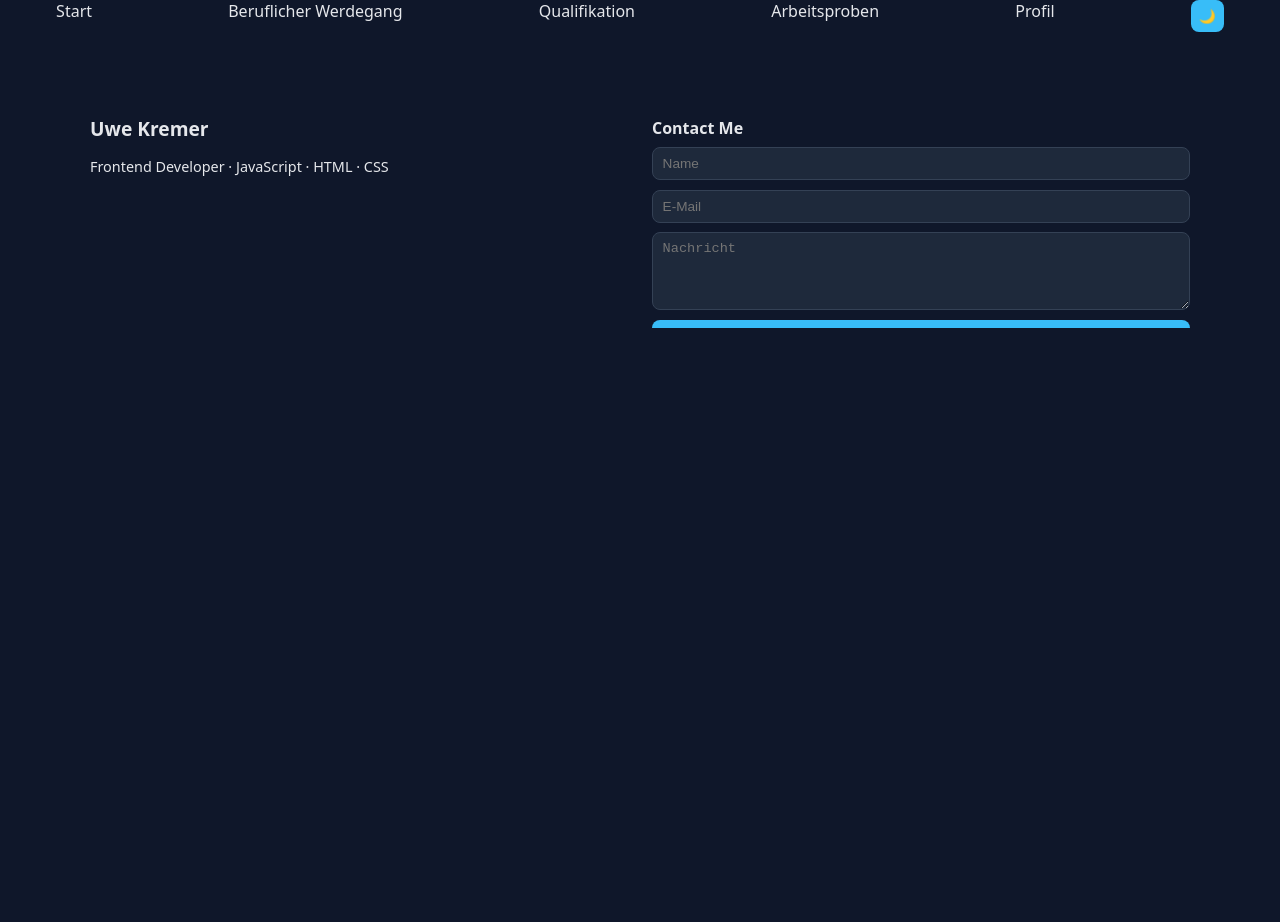
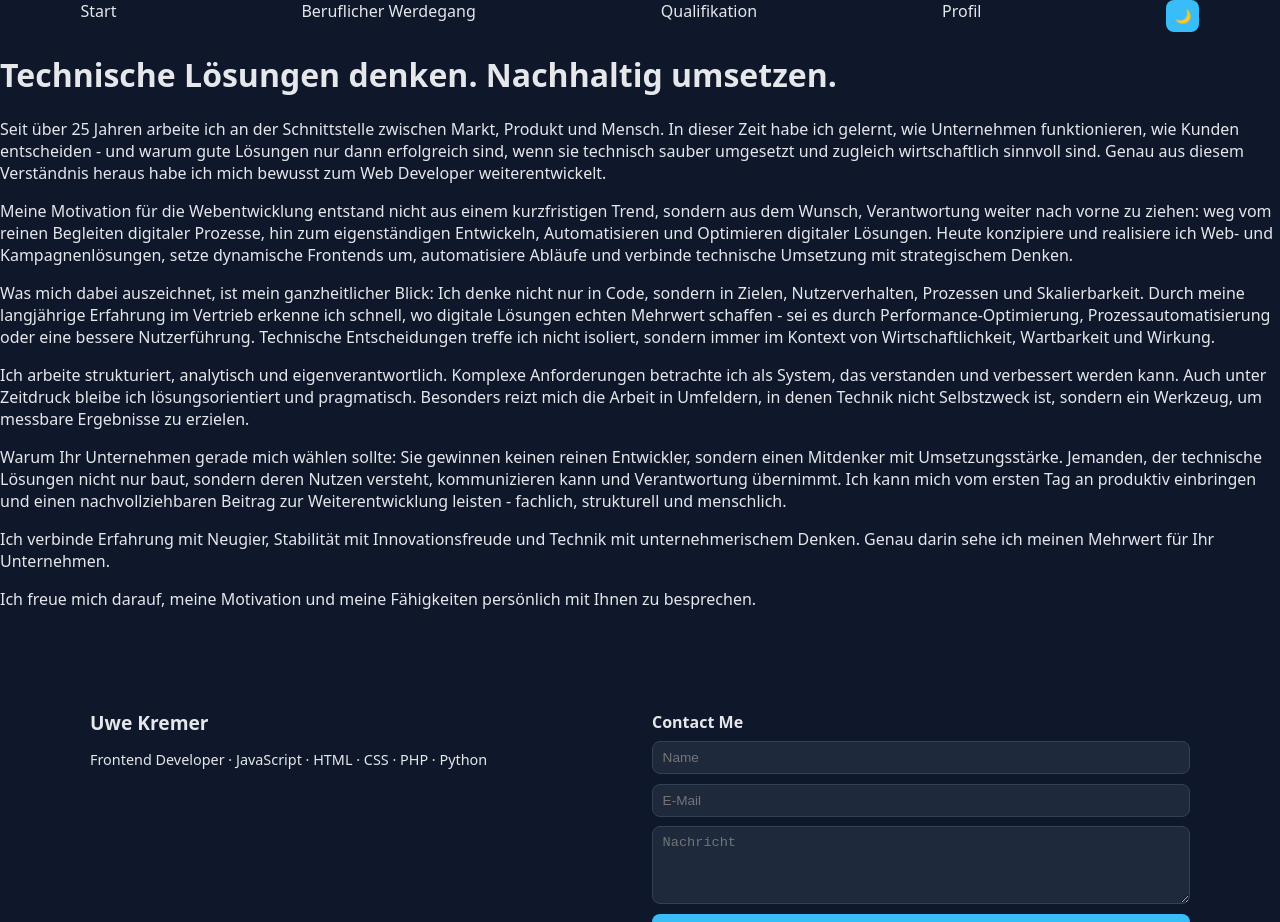
Before and after one commit to UweK17/UweKremer_Portfolio, a website with bundled scripts: page motivation.html in a window 1280 px wide. Before the commit the page ends 800 px from the top, so only its background shows below. Built offline with nearby package versions, Linux system fonts and the light colour scheme.

Commit message:
Texte aktualisiert, fertig für ersten Versand an GWS

```diff
--- a/js/modules/footer.js
+++ b/js/modules/footer.js
@@ -5,7 +5,7 @@ export function renderFooter() {
 
                 <div class="footer-brand">
                     <h3>Uwe Kremer</h3>
-                    <p>Frontend Developer  · JavaScript · HTML · CSS</p>
+                    <p>Frontend Developer  · JavaScript · HTML · CSS · PHP · Python</p>
                 </div>
 
                 <div class="footer-contact">
--- a/js/modules/navigation.js
+++ b/js/modules/navigation.js
@@ -5,7 +5,6 @@ export function renderNavigation() {
 
       <a href="lebenslauf.html">Beruflicher Werdegang</a>
       <a href="privates.html">Qualifikation</a>
-      <a href="arbeitsproben.html">Arbeitsproben</a>
       <a href="motivation.html">Profil</a>
 
       <button id="theme-toggle">🌙</button>
--- a/motivation.html
+++ b/motivation.html
@@ -1,5 +1,5 @@
 <!DOCTYPE html>
-<html lang="en">
+<html lang="de">
 <head>
     <meta charset="UTF-8">
     <meta name="viewport" content="width=device-width, initial-scale=1.0">
@@ -12,6 +12,17 @@
 
     <header id="header"></header>
 
+    <main>
+        <h1>Technische Lösungen denken. Nachhaltig umsetzen.</h1>
+        <p>Seit über 25 Jahren arbeite ich an der Schnittstelle zwischen Markt, Produkt und Mensch. In dieser Zeit habe ich gelernt, wie Unternehmen funktionieren, wie Kunden entscheiden - und warum gute Lösungen nur dann erfolgreich sind, wenn sie technisch sauber umgesetzt und zugleich wirtschaftlich sinnvoll sind. Genau aus diesem Verständnis heraus habe ich mich bewusst zum Web Developer weiterentwickelt.</p>
+        <p>Meine Motivation für die Webentwicklung entstand nicht aus einem kurzfristigen Trend, sondern aus dem Wunsch, Verantwortung weiter nach vorne zu ziehen: weg vom reinen Begleiten digitaler Prozesse, hin zum eigenständigen Entwickeln, Automatisieren und Optimieren digitaler Lösungen. Heute konzipiere und realisiere ich Web- und Kampagnenlösungen, setze dynamische Frontends um, automatisiere Abläufe und verbinde technische Umsetzung mit strategischem Denken.</p>
+        <p>Was mich dabei auszeichnet, ist mein ganzheitlicher Blick: Ich denke nicht nur in Code, sondern in Zielen, Nutzerverhalten, Prozessen und Skalierbarkeit. Durch meine langjährige Erfahrung im Vertrieb erkenne ich schnell, wo digitale Lösungen echten Mehrwert schaffen - sei es durch Performance-Optimierung, Prozessautomatisierung oder eine bessere Nutzerführung. Technische Entscheidungen treffe ich nicht isoliert, sondern immer im Kontext von Wirtschaftlichkeit, Wartbarkeit und Wirkung.</p>
+        <p>Ich arbeite strukturiert, analytisch und eigenverantwortlich. Komplexe Anforderungen betrachte ich als System, das verstanden und verbessert werden kann. Auch unter Zeitdruck bleibe ich lösungsorientiert und pragmatisch. Besonders reizt mich die Arbeit in Umfeldern, in denen Technik nicht Selbstzweck ist, sondern ein Werkzeug, um messbare Ergebnisse zu erzielen.</p>
+        <p>Warum Ihr Unternehmen gerade mich wählen sollte: Sie gewinnen keinen reinen Entwickler, sondern einen Mitdenker mit Umsetzungsstärke. Jemanden, der technische Lösungen nicht nur baut, sondern deren Nutzen versteht, kommunizieren kann und Verantwortung übernimmt. Ich kann mich vom ersten Tag an produktiv einbringen und einen nachvollziehbaren Beitrag zur Weiterentwicklung leisten - fachlich, strukturell und menschlich.</p>
+        <p>Ich verbinde Erfahrung mit Neugier, Stabilität mit Innovationsfreude und Technik mit unternehmerischem Denken. Genau darin sehe ich meinen Mehrwert für Ihr Unternehmen.</p>
+        <p>Ich freue mich darauf, meine Motivation und meine Fähigkeiten persönlich mit Ihnen zu besprechen.</p>
+    </main>
+
     <footer id="footer"></footer>
 
     <script type="module">
```
Also changed, not shown: arbeitsproben.html (+1 -1 lines), index.html (+2 -2 lines), lebenslauf.html (+1 -1 lines), privates.html (+2 -2 lines).
